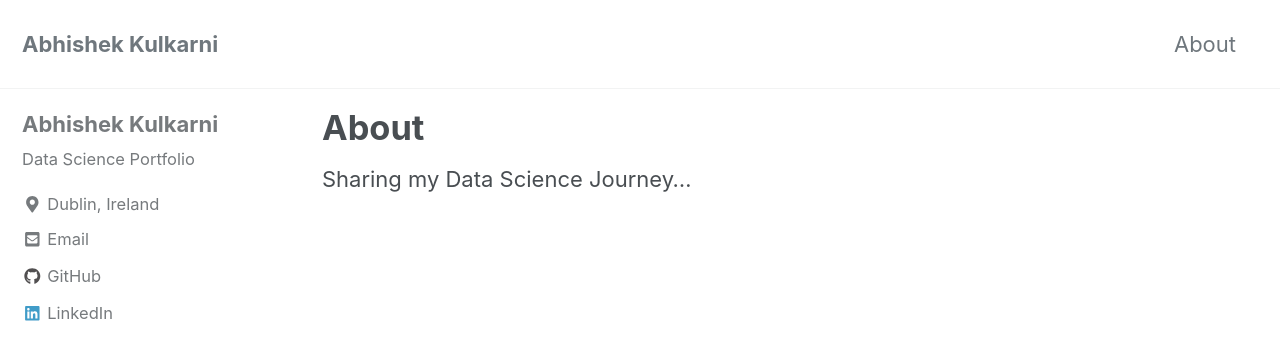
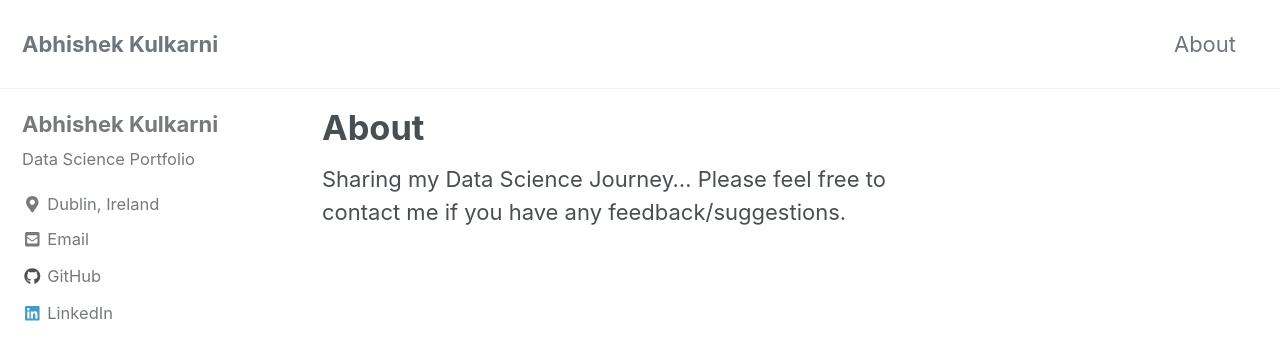
Before and after one commit to abhishek7kulkarni/abhishek7kulkarni.github.io, a Jekyll site: the page built from _pages/about.md, in a window 1280 px wide and 900 px high. Shown: the top 360 px of the window. Built offline with Jekyll 4.4.1, drawn with Linux system fonts in a browser that asks for light colours; cached includes are drawn as plain includes.

Commit message:
About text modify

```diff
--- a/_pages/about.md
+++ b/_pages/about.md
@@ -4,3 +4,4 @@ permalink: /about/
 ---
 
 Sharing my Data Science Journey...
+Please feel free to contact me if you have any feedback/suggestions.
```
